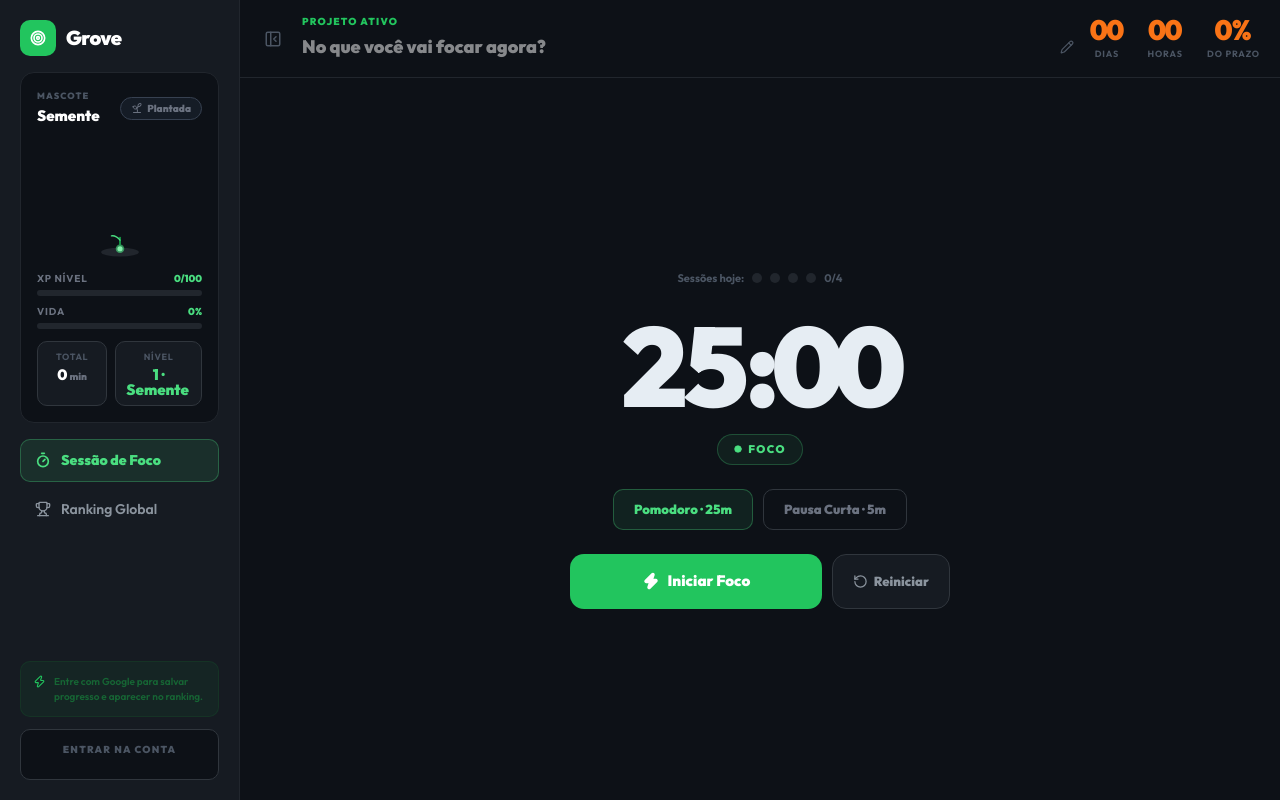
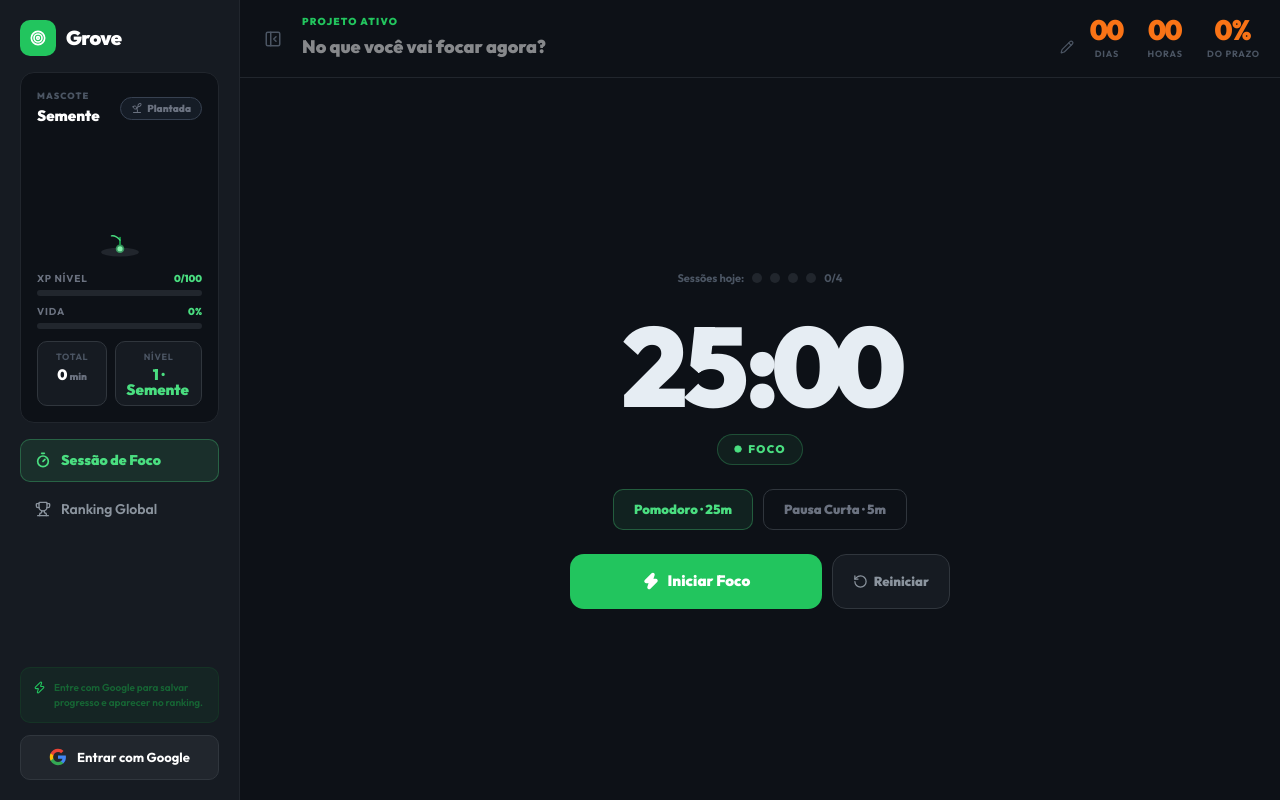
Before and after one commit to Elicarlos/focus-front, a Next.js app: page /dashboard in a window 1280 px wide. Built offline with nearby package versions, Linux system fonts and the light colour scheme; no server answers.

Commit message:
fix: replace Google One Tap button with custom styled button that fits sidebar

```diff
--- a/src/app/dashboard/page.js
+++ b/src/app/dashboard/page.js
@@ -35,7 +35,6 @@ export default function PragmaDashboard() {
 
   const audioCtxRef = useRef(null);
   const timerIntervalRef = useRef(null);
-  const googleBtnContainerRef = useRef(null);
   const confettiCanvasRef = useRef(null);
   const taskInputRef = useRef(null);
 
@@ -53,12 +52,6 @@ export default function PragmaDashboard() {
             client_id: "274648341216-k3s64mlubsm394u5ephef4hopiv887ng.apps.googleusercontent.com",
             callback: handleGoogleLoginResponse
           });
-          if (googleBtnContainerRef.current) {
-            window.google.accounts.id.renderButton(
-              googleBtnContainerRef.current,
-              { theme: "outline", size: "large", width: 180 }
-            );
-          }
         } else { setTimeout(initGoogle, 500); }
       };
       initGoogle();
@@ -248,7 +241,6 @@ export default function PragmaDashboard() {
       <Sidebar
         token={token}
         userProfile={userProfile}
-        googleBtnContainerRef={googleBtnContainerRef}
         onLogout={handleLogout}
         onOpenRanking={loadGlobalRanking}
         streak={streak}
--- a/src/components/Sidebar.js
+++ b/src/components/Sidebar.js
@@ -11,14 +11,13 @@ const S = {
   navBtn: (active) => ({ display: "flex", alignItems: "center", gap: 10, padding: "10px 14px", borderRadius: 10, border: active ? "1px solid rgba(74,222,128,0.3)" : "1px solid transparent", background: active ? "rgba(74,222,128,0.1)" : "transparent", color: active ? "#4ade80" : "#8b949e", fontSize: 14, fontWeight: active ? 900 : 600, cursor: "pointer", textAlign: "left", width: "100%", fontFamily: "Outfit, sans-serif" }),
   streak: { display: "flex", alignItems: "center", gap: 10, padding: "10px 14px", borderRadius: 10, background: "rgba(124,45,18,0.3)", border: "1px solid rgba(154,52,18,0.4)" },
   loginHint: { display: "flex", alignItems: "flex-start", gap: 8, padding: 12, borderRadius: 10, background: "rgba(20,83,45,0.2)", border: "1px solid rgba(20,83,45,0.3)" },
-  loginBox: { padding: 12, borderRadius: 10, background: "#0d1117", border: "1px solid #30363d", overflow: "hidden" },
-  loginLabel: { fontSize: 10, fontWeight: 900, textTransform: "uppercase", letterSpacing: "0.12em", color: "#4b5563", marginBottom: 10, textAlign: "center" },
+  loginBtn: { display: "flex", alignItems: "center", justifyContent: "center", gap: 10, width: "100%", padding: "12px 16px", borderRadius: 10, border: "1px solid #30363d", background: "#21262d", color: "white", fontSize: 13, fontWeight: 700, cursor: "pointer", fontFamily: "Outfit, sans-serif", transition: "all 0.2s ease" },
   profileBox: { display: "flex", alignItems: "center", gap: 10, padding: 12, borderRadius: 10, background: "rgba(20,83,45,0.25)", border: "1px solid rgba(20,83,45,0.4)" },
   avatar: { width: 36, height: 36, borderRadius: "50%", flexShrink: 0 },
   avatarFallback: { width: 36, height: 36, borderRadius: "50%", background: "#16a34a", color: "white", display: "flex", alignItems: "center", justifyContent: "center", fontWeight: 900, fontSize: 14, flexShrink: 0 },
 };
 
-export default function Sidebar({ token, userProfile, googleBtnContainerRef, onLogout, onOpenRanking, streak = 0, treeHealth, totalFocusMinutes, xpGain, timerRunning = false, open = true }) {
+export default function Sidebar({ token, userProfile, onLogout, onOpenRanking, streak = 0, treeHealth, totalFocusMinutes, xpGain, timerRunning = false, open = true }) {
   const opacity = timerRunning ? 0.2 : open ? 1 : 0;
   const pointerEvents = (timerRunning || !open) ? "none" : "auto";
 
@@ -72,10 +71,15 @@ export default function Sidebar({ token, userProfile, googleBtnContainerRef, onL
                 Entre com Google para salvar progresso e aparecer no ranking.
               </p>
             </div>
-            <div style={S.loginBox}>
-              <div style={S.loginLabel}>Entrar na conta</div>
-              <div ref={googleBtnContainerRef} id="google-login-btn" />
-            </div>
+            <button
+              onClick={() => window.google?.accounts?.id?.prompt()}
+              style={S.loginBtn}
+              onMouseEnter={e => { e.currentTarget.style.background = "#30363d"; e.currentTarget.style.borderColor = "#22c55e"; }}
+              onMouseLeave={e => { e.currentTarget.style.background = "#21262d"; e.currentTarget.style.borderColor = "#30363d"; }}
+            >
+              <svg width="18" height="18" viewBox="0 0 24 24"><path d="M22.56 12.25c0-.78-.07-1.53-.2-2.25H12v4.26h5.92a5.06 5.06 0 0 1-2.2 3.32v2.77h3.57c2.08-1.92 3.28-4.74 3.28-8.1z" fill="#4285F4"/><path d="M12 23c2.97 0 5.46-.98 7.28-2.66l-3.57-2.77c-.98.66-2.23 1.06-3.71 1.06-2.86 0-5.29-1.93-6.16-4.53H2.18v2.84C3.99 20.53 7.7 23 12 23z" fill="#34A853"/><path d="M5.84 14.09c-.22-.66-.35-1.36-.35-2.09s.13-1.43.35-2.09V7.07H2.18C1.43 8.55 1 10.22 1 12s.43 3.45 1.18 4.93l2.85-2.22.81-.62z" fill="#FBBC05"/><path d="M12 5.38c1.62 0 3.06.56 4.21 1.64l3.15-3.15C17.45 2.09 14.97 1 12 1 7.7 1 3.99 3.47 2.18 7.07l3.66 2.84c.87-2.6 3.3-4.53 6.16-4.53z" fill="#EA4335"/></svg>
+              Entrar com Google
+            </button>
           </>
         ) : (
           <div style={S.profileBox}>
```
